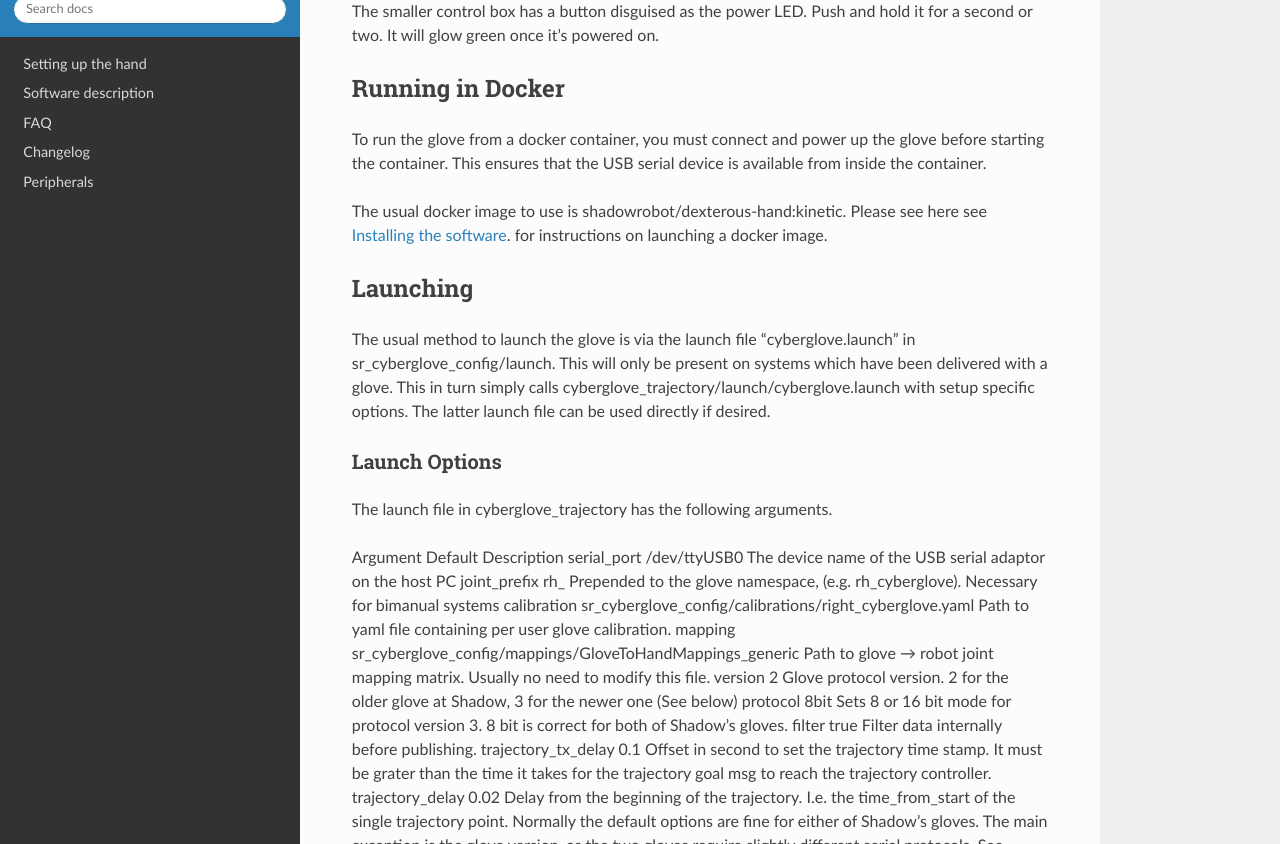
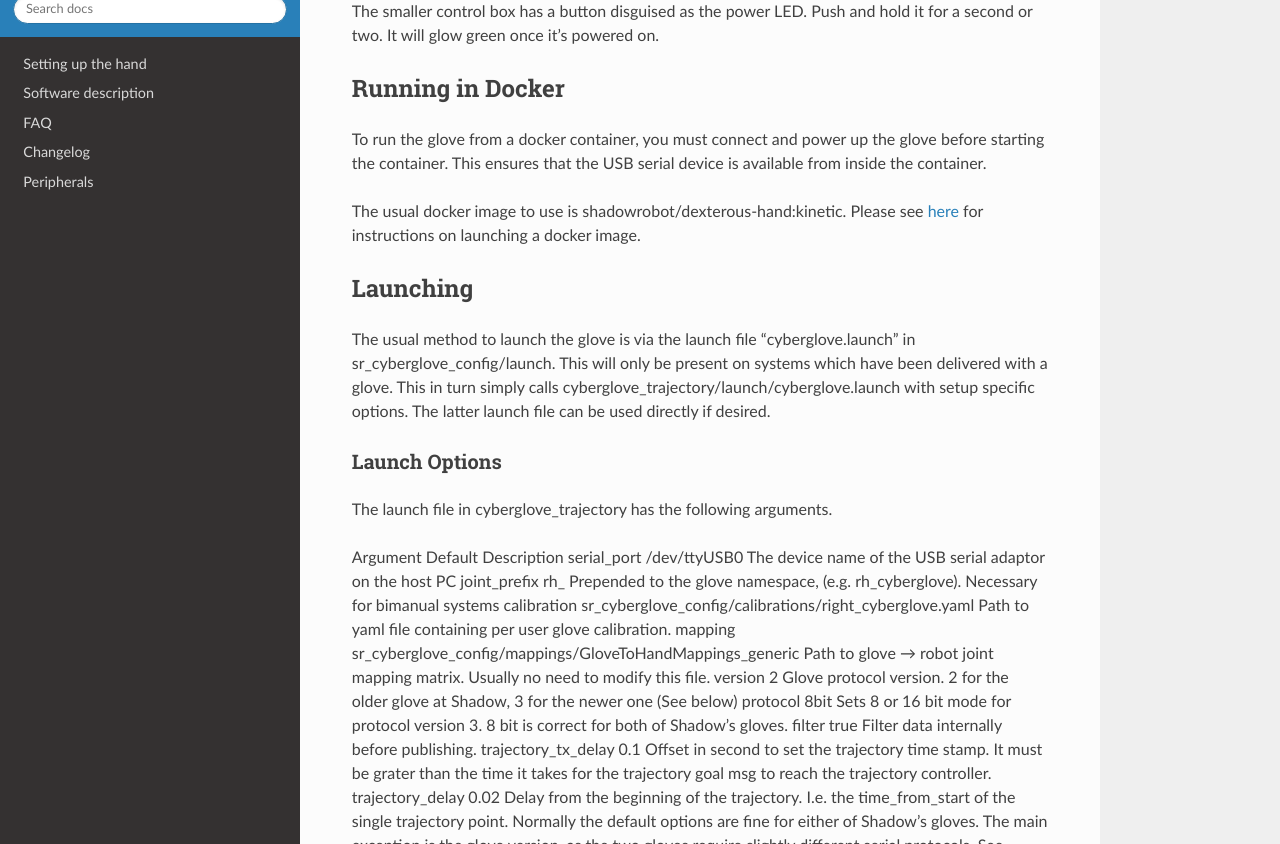
Before and after one commit to shadow-robot/sr_dexterous_hand_documentation, a Sphinx documentation site: the page built from docs/user_guide/5_peripherals.md, in a window 1280 px wide and 900 px high, scrolled down 1625 px, cut to the strip 56-900 px from the top of the window. Built offline with Sphinx 7.4.7 and the Read the Docs theme 2.0.0, drawn with Linux system fonts in a browser that asks for light colours.

Commit message:
crossreference didn't work, changed to permanent hyperlink

````diff
--- a/docs/user_guide/1_setting_up_the_hand.md
+++ b/docs/user_guide/1_setting_up_the_hand.md
@@ -97,13 +97,6 @@ motors need to be zeroed. This happens automatically. The motors are driven back
 to try to relieve any tension on the tendons. Then both gauges are zeroed. You will therefore
 see all joints of the hand move slightly on power up or reset or power up.
 
-```eval_rst
-.. _docker-setup:
-
-Installing the software
-------------------------
-
-```
 ### Installing the software
 
 #### On a new PC using the one-liner
--- a/docs/user_guide/5_peripherals.md
+++ b/docs/user_guide/5_peripherals.md
@@ -25,9 +25,8 @@ The smaller control box has a button disguised as the power LED. Push and hold i
 ### Running in Docker
 To run the glove from a docker container, you must connect and power up the glove before starting the container. This ensures that the USB serial device is available from inside the container.
 
-```eval_rst
-The usual docker image to use is shadowrobot/dexterous-hand:kinetic. Please see here see :ref:`docker-setup`. for instructions on launching a docker image.
-```
+The usual docker image to use is shadowrobot/dexterous-hand:kinetic. Please see [here](https://dexterous-hand.readthedocs.io/en/version-0.0.1-f-src-2600/user_guide/1_setting_up_the_hand.html#on-a-new-pc-using-the-one-liner) for instructions on launching a docker image.
+
 
 ### Launching
 The usual method to launch the glove is via the launch file "cyberglove.launch" in sr_cyberglove_config/launch. This will only be present on systems which have been delivered with a glove. This in turn simply calls cyberglove_trajectory/launch/cyberglove.launch with setup specific options. The latter launch file can be used directly if desired.
````
